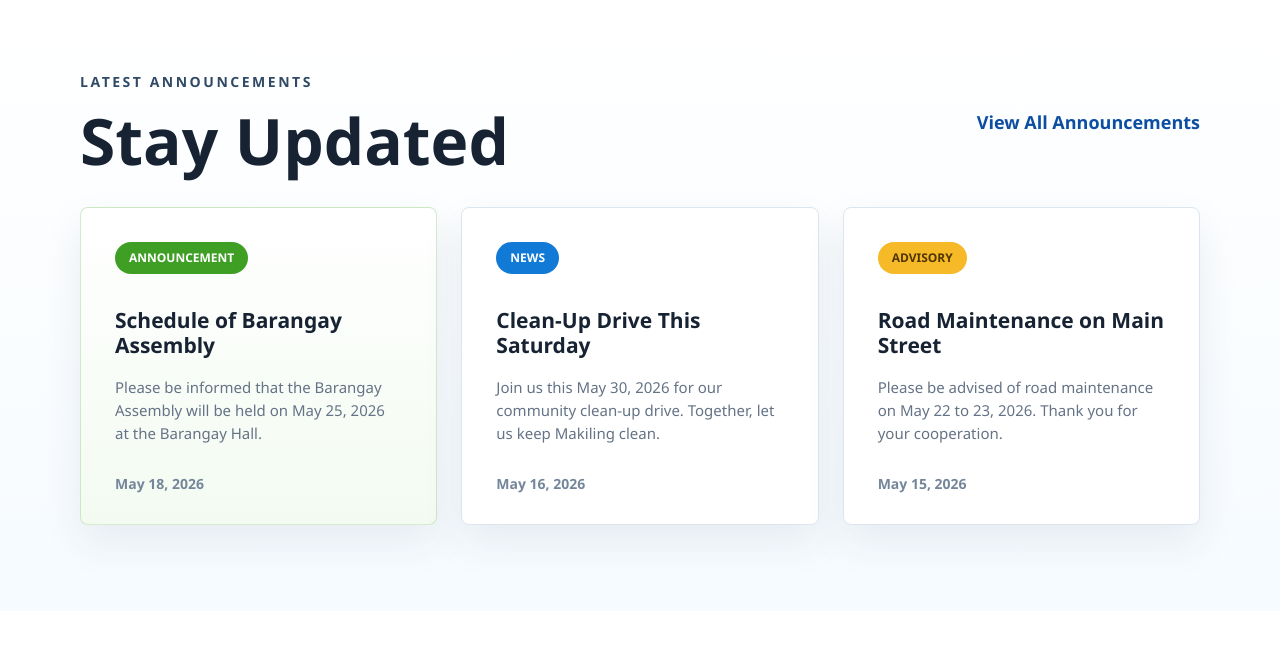
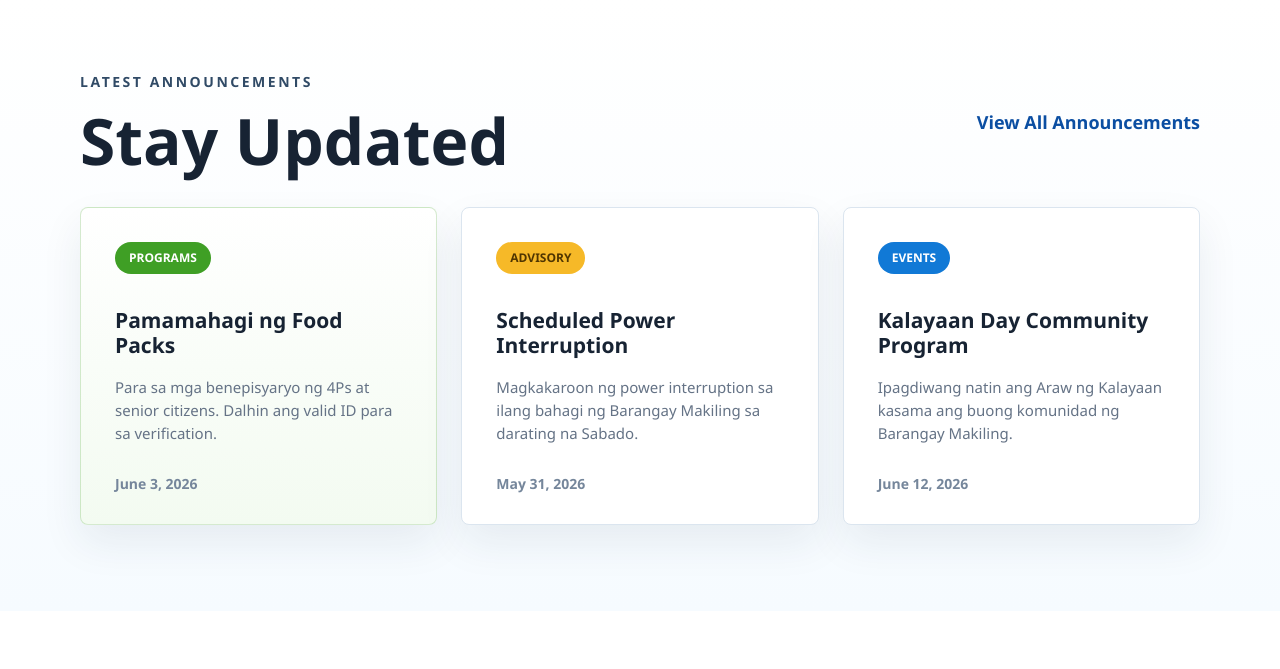
Before and after one commit to MNJ-S/MakiKonek, a PHP site: page /Web_App/public/index.php in a window 1280 px wide. Shown: the part 2264-2933 px from the top of the page. Run offline with PHP 8.4, Linux system fonts and the light colour scheme.

Commit message:
update homepage announcement

```diff
--- a/Web_App/public/index.php
+++ b/Web_App/public/index.php
@@ -155,22 +155,22 @@
 
             <div class="announcement-grid">
                 <article class="announcement-card">
-                    <span class="badge green">Announcement</span>
-                    <h3>Schedule of Barangay Assembly</h3>
-                    <p>Please be informed that the Barangay Assembly will be held on May 25, 2026 at the Barangay Hall.</p>
-                    <time datetime="2026-05-18">May 18, 2026</time>
-                </article>
-                <article class="announcement-card">
-                    <span class="badge blue">News</span>
-                    <h3>Clean-Up Drive This Saturday</h3>
-                    <p>Join us this May 30, 2026 for our community clean-up drive. Together, let us keep Makiling clean.</p>
-                    <time datetime="2026-05-16">May 16, 2026</time>
+                    <span class="badge green">Programs</span>
+                    <h3>Pamamahagi ng Food Packs</h3>
+                    <p>Para sa mga benepisyaryo ng 4Ps at senior citizens. Dalhin ang valid ID para sa verification.</p>
+                    <time datetime="2026-06-03">June 3, 2026</time>
                 </article>
                 <article class="announcement-card">
                     <span class="badge yellow">Advisory</span>
-                    <h3>Road Maintenance on Main Street</h3>
-                    <p>Please be advised of road maintenance on May 22 to 23, 2026. Thank you for your cooperation.</p>
-                    <time datetime="2026-05-15">May 15, 2026</time>
+                    <h3>Scheduled Power Interruption</h3>
+                    <p>Magkakaroon ng power interruption sa ilang bahagi ng Barangay Makiling sa darating na Sabado.</p>
+                    <time datetime="2026-05-31">May 31, 2026</time>
+                </article>
+                <article class="announcement-card">
+                    <span class="badge blue">Events</span>
+                    <h3>Kalayaan Day Community Program</h3>
+                    <p>Ipagdiwang natin ang Araw ng Kalayaan kasama ang buong komunidad ng Barangay Makiling.</p>
+                    <time datetime="2026-06-12">June 12, 2026</time>
                 </article>
             </div>
         </section>
```
